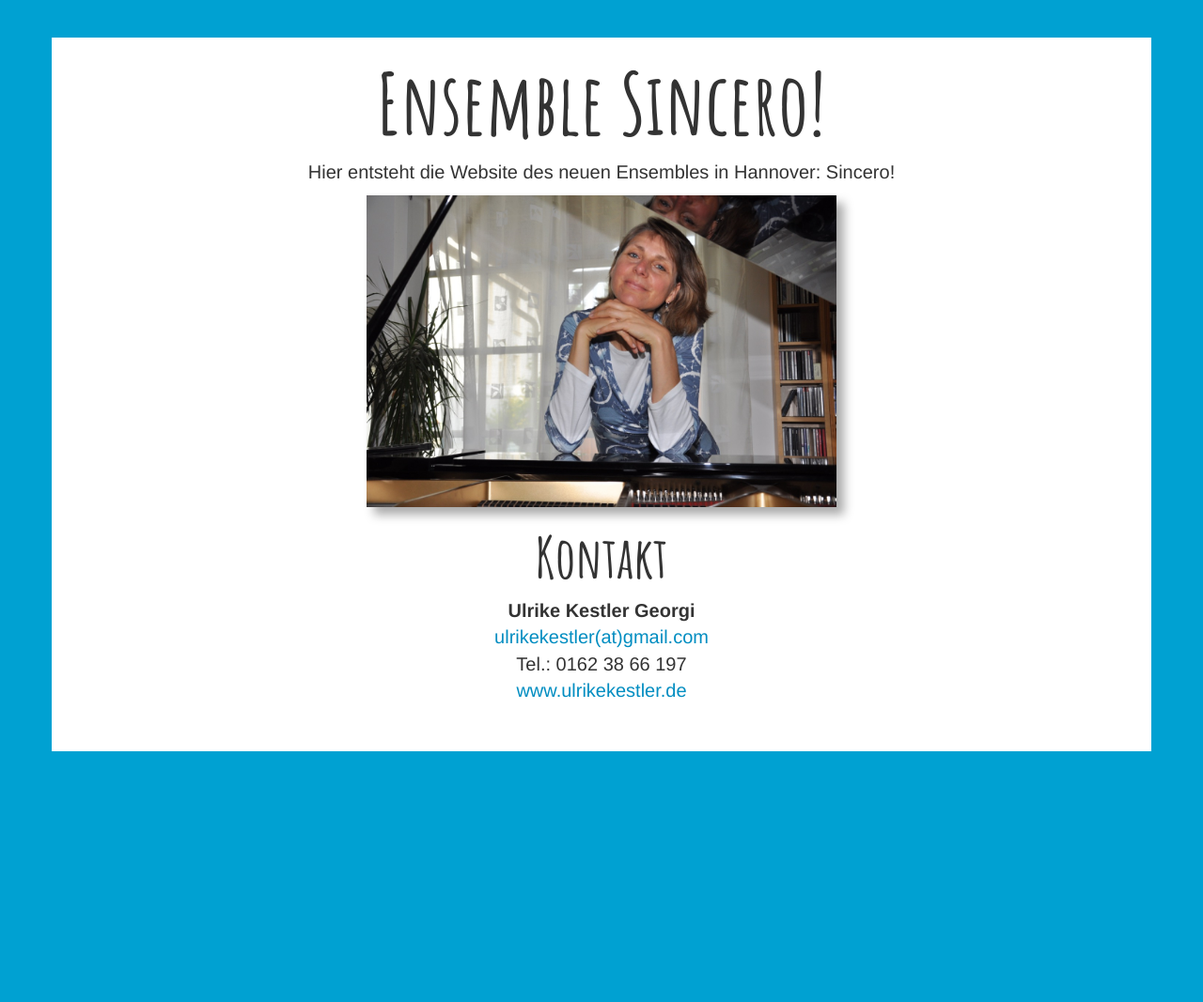
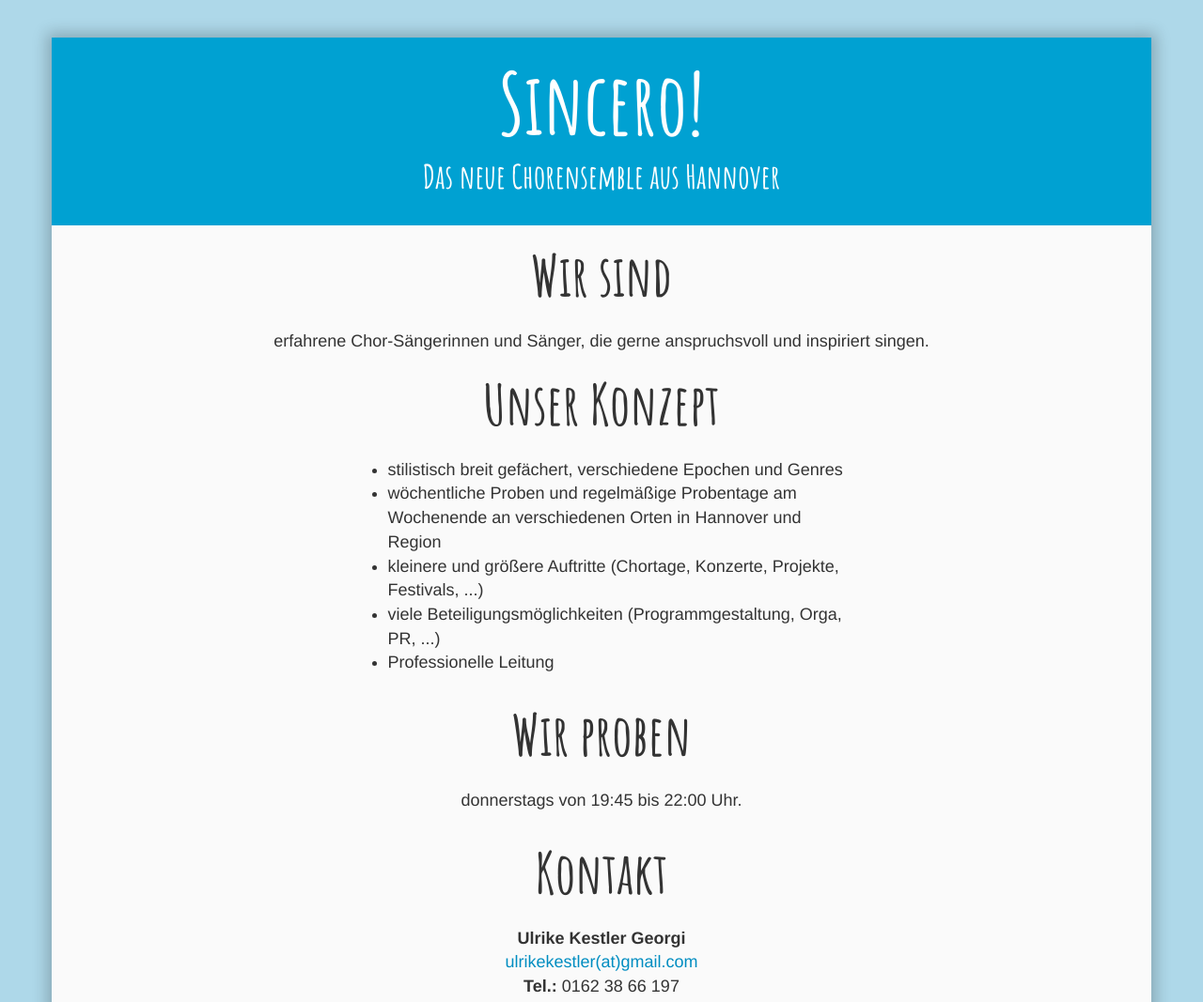
Before and after one commit to larshueper/ensemble-sincero.de, a plain HTML site: page index.html in a window 1280 px wide. Shown: the top 1067 px of the page at 94% size. Before the commit the page ends 800 px from the top, so only its background shows below. Drawn offline with nearby package versions, Linux system fonts and the light colour scheme.

Commit message:
Flyer-Inhalte eingebaut

```diff
--- a/css/sincero.css
+++ b/css/sincero.css
@@ -1,24 +1,30 @@
 body {
     margin: 0;
-    background: #00A1D2;
-    font-size: 2em;
+    background: #AED8E9;
+    font-size: 1.8em;
     font-family: 'Helvetica Neue',sans-serif;
     -webkit-font-smoothing: antialiased;
     -moz-osx-font-smoothing: grayscale;
     box-sizing: border-box;
-    width: 100%;
-    height: 100%;
+}
+
+h1,h2,h3,h4 {
+    font-family: 'Amatic SC';
 }
 
 h1 {
-    font-family: 'Amatic SC';
-    font-size: 90px;
+    font-size: 75px;
     font-weight: 700;
 }
 
 h2 {
-    font-family: 'Amatic SC';
-    font-size: 60px;
+    font-size: 50px;
+    font-weight: 700;
+    margin-bottom: 25px;
+}
+
+h4 {
+    font-size: 25px;
     font-weight: 700;
 }
 
@@ -30,14 +36,95 @@ a:hover {
     color: #003B62;
 }
 
-#content {
-    background-color: white;
-    text-align: center;
-    height: 100%;
-    padding-bottom: 40px;
-    margin-top: 40px;
+ul {
+    text-align: left;
 }
 
-img {
-    box-shadow: 8px 8px 10px #aaa;
+#view {
+    background-color: #fafafa;
+    margin-top: 0;
+    padding-left: 0;
+    padding-right: 0;
 }
+
+#claim {
+    overflow: hidden;
+}
+
+#claim > h1,h4 {
+    color: white;
+}
+
+#uk {
+    background-image: url('../images/ukg.jpg');
+    background-size: cover;
+    background-position: left 5px;
+    background-repeat: no-repeat;
+    min-height: 500px;
+}
+
+.content {
+    padding: 0 20px;
+    text-align: center;
+}
+
+.head {
+    height: 120px;
+    text-align: center;
+}
+
+.blue {
+    background: #00A1D2;
+}
+
+.darkblue {
+    background: #008DC1;
+}
+
+.lightblue {
+    background-color: #AED8E9;
+}
+
+.gray {
+    background: #A2AEB2;
+}
+
+.purple {
+    background: #8614A6;
+}
+
+.centered {
+    text-align: center;
+}
+
+@media (min-width: 768px) {
+    .head {
+        height: 200px;
+        text-align: center;
+    }
+
+    h1 {
+        font-size: 90px;
+        font-weight: 700;
+    }
+
+    h2 {
+        font-size: 60px;
+        font-weight: 700;
+        margin-bottom: 25px;
+    }
+
+    h4 {
+        font-size: 35px;
+        font-weight: 700;
+    }
+
+    #view {
+        background-color: #fafafa;
+        margin-top: 40px;
+        padding-left: 0;
+        padding-right: 0;
+        min-height: 800px;
+        box-shadow: 0 0 15px 5px rgba(0,0,0,0.22);
+    }
+}
--- a/index.html
+++ b/index.html
@@ -1,24 +1,69 @@
 <!DOCTYPE html>
 <html lang="en">
 <head>
+    <meta name="viewport" content="width=device-width, initial-scale=1, maximum-scale=1, user-scalable=no">
     <meta charset="UTF-8">
-    <title>Ensemble Sincero!</title>
+    <meta name="description" content="Ensemble Sincero unter der Leitung von Ulrike Kestler Georgi">
+    <meta name="keywords" content="Sincero,Chor,Hannover,Chorensemble,Ulrike Kestler,Canta Nova">
+    <meta name="author" content="Ulrike Kestler Georgi">
+    <meta name="copyright" content="(c) 2017 Ulrike Kestler">
+    <meta name="robots" content="index,follow">
+    <meta name="page-topic" content="music">
+    <meta name="page-type" content="Homepage">
+    <meta name="content-language" content="de">
+    <meta name="audience" content="all">
+    <meta name="revisit-after" content="7 Days">
+    <title>Sincero! - Das neue Chorensemble aus Hannover</title>
     <link href="https://fonts.googleapis.com/css?family=Amatic+SC:400,700" rel="stylesheet">
-    <link rel="stylesheet" href="https://maxcdn.bootstrapcdn.com/bootstrap/3.3.7/css/bootstrap.min.css" integrity="sha384-BVYiiSIFeK1dGmJRAkycuHAHRg32OmUcww7on3RYdg4Va+PmSTsz/K68vbdEjh4u" crossorigin="anonymous">
+    <link rel="stylesheet" href="https://maxcdn.bootstrapcdn.com/bootstrap/3.3.7/css/bootstrap.min.css"
+          integrity="sha384-BVYiiSIFeK1dGmJRAkycuHAHRg32OmUcww7on3RYdg4Va+PmSTsz/K68vbdEjh4u" crossorigin="anonymous">
     <link rel="stylesheet" type="text/css" href="css/sincero.css">
 </head>
 <body>
-<div class="container" id="content">
-    <h1>Ensemble Sincero!</h1>
-    <p>Hier entsteht die Website des neuen Ensembles in Hannover: Sincero!</p>
-    <p><img src="images/uk.jpg" width="500"></p>
-    <h2>Kontakt</h2>
-    <p>
-        <strong>Ulrike Kestler Georgi</strong><br>
-        <a href="mailto:ulrikekestler@gmail.com">ulrikekestler(at)gmail.com</a><br>
-        Tel.: 0162 38 66 197<br>
-        <a href="http://www.ulrikekestler.de">www.ulrikekestler.de</a>
-    </p>
+<div class="container" id="view">
+    <div class="col-md-12">
+        <div class="row head blue" id="claim">
+            <h1>Sincero!</h1>
+            <h4 class="hidden-xs">Das neue Chorensemble aus Hannover</h4>
+        </div>
+        <div class="row content" id="content">
+            <h2>Wir sind</h2>
+            <p class="centered">
+                erfahrene Chor-S&auml;ngerinnen und S&auml;nger, die gerne anspruchsvoll und inspiriert singen.
+            </p>
+            <h2>Unser Konzept</h2>
+        </div>
+        <div class="row content">
+            <div class="col-md-6 col-md-offset-3">
+                <ul>
+                    <li>stilistisch breit gef&auml;chert, verschiedene Epochen und Genres</li>
+                    <li>w&ouml;chentliche Proben und regelm&auml;&szlig;ige Probentage am Wochenende an
+                        verschiedenen Orten in Hannover und
+                        Region
+                    </li>
+                    <li>kleinere und gr&ouml;&szlig;ere Auftritte (Chortage, Konzerte, Projekte, Festivals, ...)
+                    </li>
+                    <li>viele Beteiligungsm&ouml;glichkeiten (Programmgestaltung, Orga, PR, ...)</li>
+                    <li>Professionelle Leitung</li>
+                </ul>
+            </div>
+        </div>
+        <div class="row content">
+            <h2>Wir proben</h2>
+            <p>donnerstags von 19:45 bis 22:00 Uhr.</p>
+        </div>
+        <div class="row content">
+            <h2>Kontakt</h2>
+            <p>
+                <strong>Ulrike Kestler Georgi</strong><br>
+                <a href="mailto:ulrikekestler@gmail.com">ulrikekestler(at)gmail.com</a><br>
+                <strong>Tel.:</strong> 0162 38 66 197<br>
+            </p>
+            <p>
+                <img src="images/ukg.jpg">
+            </p>
+        </div>
+    </div>
 </div>
 </body>
 </html>
```
